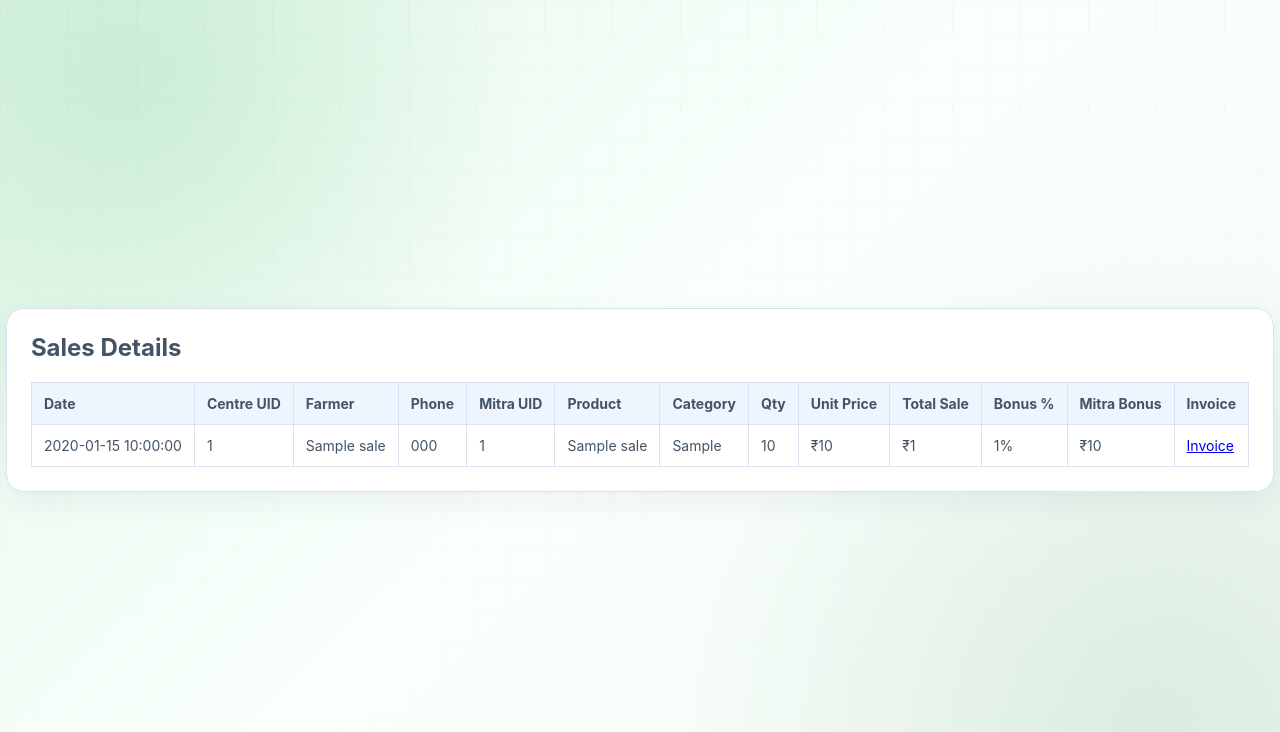
After one commit to rahulbaruah098/Unnat-Farm, a Flask app: template app/templates/modules/sales_details.html in a window 1280 px wide. The commit adds this page. Shown: the top 732 px of the page. Run offline with Flask 3, Linux system fonts and the light colour scheme; the template is opened without the code that fills it: most values are stand-ins (such as "Sample title", 1, 10 or a date in 2020).

Commit message:
Final Push

```diff
--- a/app/blueprints/admin/routes.py
+++ b/app/blueprints/admin/routes.py
@@ -271,7 +271,7 @@ def onboard_trader():
 
 @admin_bp.route('/mitra-bonus-settings', methods=['GET', 'POST'])
 @login_required
-@roles_required('avpl_admin')
+@roles_required('avpl_admin', 'accounts')
 def mitra_bonus_settings():
     if request.method == 'POST':
         bonus_type = request.form.get('bonus_type')
@@ -303,7 +303,7 @@ def mitra_bonus_settings():
 
 @admin_bp.route('/ufc-mitra-earnings')
 @login_required
-@roles_required('avpl_admin')
+@roles_required('avpl_admin', 'accounts')
 def ufc_mitra_earnings():
     selected_month = request.args.get('month', '').strip()
     selected_mitra_uid = request.args.get('mitra_uid', '').strip()
--- a/app/blueprints/auth/routes.py
+++ b/app/blueprints/auth/routes.py
@@ -114,7 +114,7 @@ def login():
             'authority': [
                 'super_admin',
                 'avpl_admin',
-                'accountant',
+                'accounts',
                 'sales_unnatfarm',
                 'sales_nelocals'
             ],
--- a/app/templates/base.html
+++ b/app/templates/base.html
@@ -692,12 +601,25 @@ body.menu-open .mobile-menu-btn{
                 <a href="{{ url_for('admin.add_product') }}">Products</a>
                 <a href="{{ url_for('admin.product_categories') }}">Product Categories</a>
                 <a href="{{ url_for('admin.lms_upload') }}">LMS Upload</a>
+                <a href="{{ url_for('admin.mitra_bonus_settings') }}">Mitra Bonus Settings</a>
+                <a href="{{ url_for('admin.ufc_mitra_earnings') }}">UFC Mitra Earnings</a>
+                <a href="{{ url_for('modules.finance_leads') }}">Finance Leads</a>
+                <a href="{{ url_for('modules.sales_details') }}">Sales Details</a>
             {% endif %}
 
             {% if session.get('role') == 'accounts' %}
                 <a href="{{ url_for('admin.product_list') }}">Product Addition</a>
                 <a href="{{ url_for('modules.transactions') }}">Transactions</a>
                 <a href="{{ url_for('modules.orders') }}">Procurements / Orders</a>
+                <a href="{{ url_for('admin.mitra_bonus_settings') }}">Mitra Bonus Settings</a>
+                <a href="{{ url_for('admin.ufc_mitra_earnings') }}">UFC Mitra Earnings</a>
+                <a href="{{ url_for('modules.finance_leads') }}">Finance Leads</a>
+                <a href="{{ url_for('modules.sales_details') }}">Sales Details</a>
+            {% endif %}
+
+            {% if session.get('role') in ['sales_nelocals', 'sales_unnatfarm'] %}
+                <a href="{{ url_for('modules.transactions') }}">Transactions</a>
+                <a href="{{ url_for('modules.finance_leads') }}">Finance Leads</a>
             {% endif %}
 
             {% if session.get('role') == 'sales_nelocals' %}
@@ -707,6 +629,7 @@ body.menu-open .mobile-menu-btn{
 
             {% if session.get('role') == 'sales_unnatfarm' %}
                 <a href="{{ url_for('modules.transactions') }}">Sales Analytics</a>
+                <a href="{{ url_for('modules.sales_details') }}">Sales Details</a>
             {% endif %}
 
             {% if session.get('role') == 'ufc_admin' %}
--- /dev/null
+++ b/app/templates/modules/sales_details.html
@@ -0,0 +1,53 @@
+{% extends 'base.html' %}
+{% block content %}
+<div class="page-card">
+    <h2>Sales Details</h2>
+
+    <table>
+        <thead>
+            <tr>
+                <th>Date</th>
+                <th>Centre UID</th>
+                <th>Farmer</th>
+                <th>Phone</th>
+                <th>Mitra UID</th>
+                <th>Product</th>
+                <th>Category</th>
+                <th>Qty</th>
+                <th>Unit Price</th>
+                <th>Total Sale</th>
+                <th>Bonus %</th>
+                <th>Mitra Bonus</th>
+                <th>Invoice</th>
+            </tr>
+        </thead>
+        <tbody>
+        {% for s in sales %}
+            <tr>
+                <td>{{ s.created_at }}</td>
+                <td>{{ s.centre_uid }}</td>
+                <td>{{ s.farmer_name }}</td>
+                <td>{{ s.farmer_phone }}</td>
+                <td>{{ s.mitra_uid or '-' }}</td>
+                <td>{{ s.product_name }}</td>
+                <td>{{ s.product_category }}</td>
+                <td>{{ s.quantity }}</td>
+                <td>₹{{ s.unit_price }}</td>
+                <td>₹{{ s.total_amount }}</td>
+                <td>{{ s.bonus_percentage or 0 }}%</td>
+                <td>₹{{ s.bonus_amount or 0 }}</td>
+                <td>
+                    <a href="{{ url_for('modules.pos_invoice', sale_id=s._id) }}" target="_blank">
+                        Invoice
+                    </a>
+                </td>
+            </tr>
+        {% else %}
+            <tr>
+                <td colspan="13">No sales found.</td>
+            </tr>
+        {% endfor %}
+        </tbody>
+    </table>
+</div>
+{% endblock %}
```
Also changed, not shown: other parts of app/templates/base.html (+25 -120 lines), app/blueprints/modules/routes.py (+18 -4 lines). Lines whose indentation alone changed are shown as unchanged.
